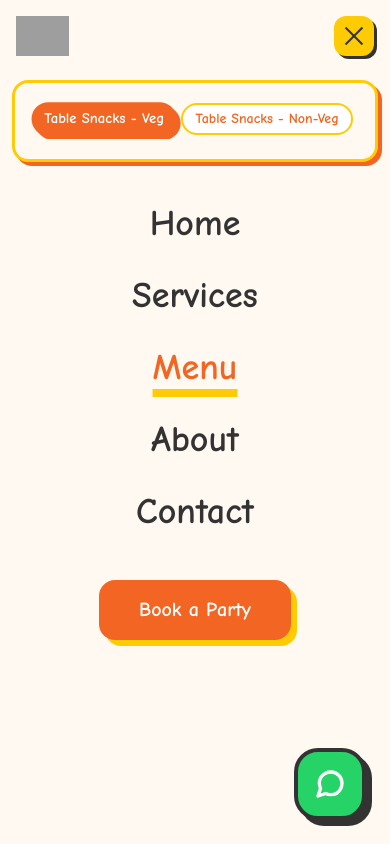
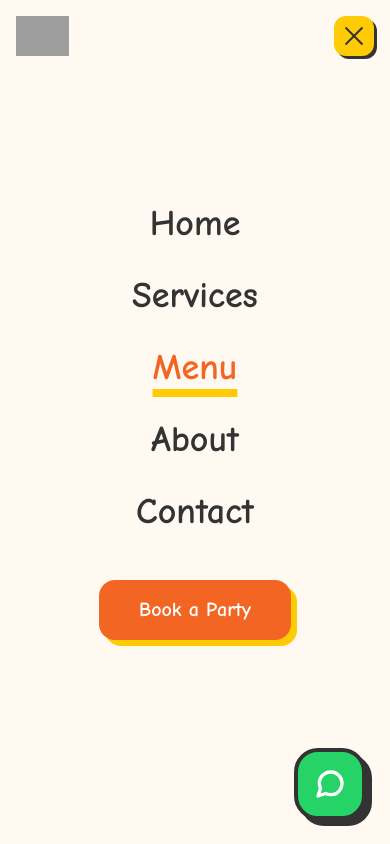
Before and after one commit to Vishwash-chauhan/lj-website, a Next.js app: page /menu in a window 390 px wide. Both pictures are taken after a click on the button 354 px from the left and 36 px from the top of the page. Shown: the top 844 px of the page. Built offline with nearby package versions, Linux system fonts and the light colour scheme; grey boxes are pictures that could not be loaded.

Commit message:
adjusted z index of nav bar to ajust for the cateogy header

```diff
--- a/app/components/Navbar.tsx
+++ b/app/components/Navbar.tsx
@@ -85,7 +85,7 @@
     </nav>
 
     {/* Mobile Menu Overlay */}
-    <div className={`fixed inset-0 bg-[#FFF9F2] z-50 flex flex-col items-center justify-center transition-all duration-500 md:hidden ${
+    <div className={`fixed inset-0 bg-[#FFF9F2] z-55 flex flex-col items-center justify-center transition-all duration-500 md:hidden ${
       isOpen ? 'translate-y-0 opacity-100' : '-translate-y-full opacity-0'
     }`}>
         <div className="flex flex-col gap-8 text-center">
```
